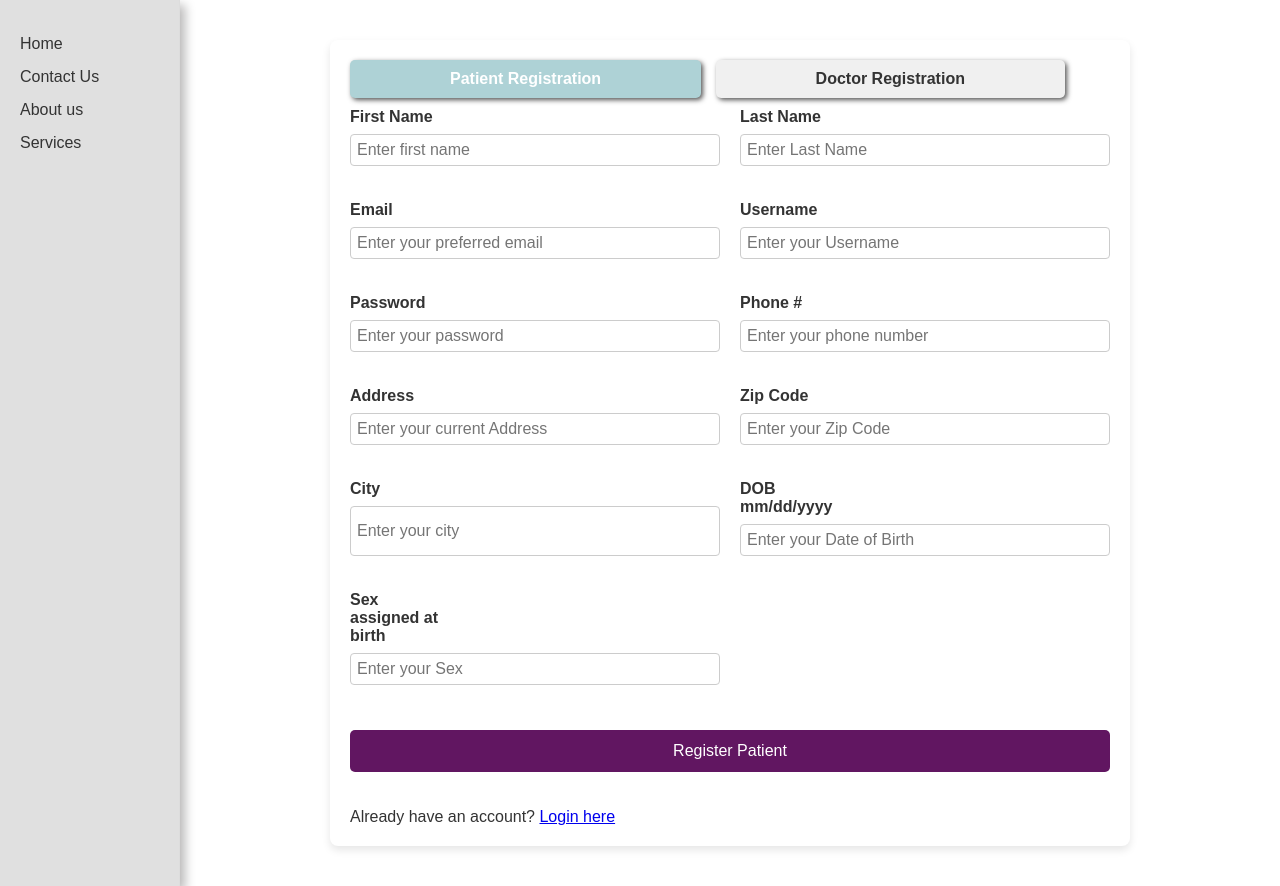
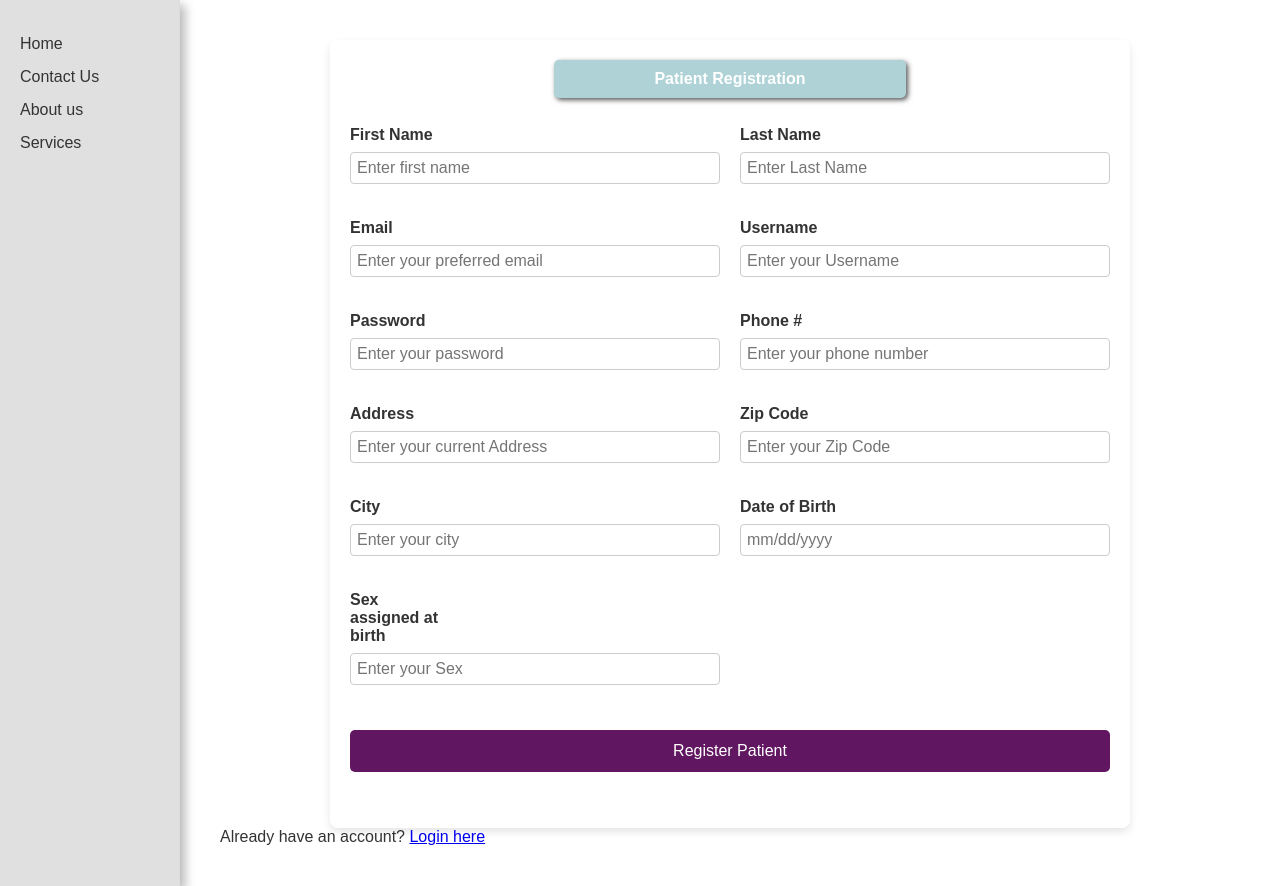
Before and after one commit to gfj2e/Patient_Management_Database, a Flask app: page /register in a window 1280 px wide. Shown: the part 75-961 px from the top of the page. Run offline with Flask 3, Linux system fonts and the light colour scheme.

Commit message:
Fixing Register tab
Changed the register tabs to patient

```diff
--- a/app/auth/templates/register.html
+++ b/app/auth/templates/register.html
@@ -37,7 +37,6 @@
 <!--added tabs-->
         <div class="tabs">
           <div class="tab active" onclick="openTab('patient')">Patient Registration</div>
-          <div class="tab" onclick="openTab('doctor')">Doctor Registration</div>
         </div>
 
         <!--Patient Registration Input-->
@@ -92,8 +91,8 @@
                 </div>
 
                 <div class="form-row">
-                    <label>DOB mm/dd/yyyy</label>
-                    <input class="register-box" type="text" name="DateOfBirth" placeholder="Enter your Date of Birth" required>
+                    <label>Date of Birth</label>
+                    <input class="register-box" type="text" name="DateOfBirth" placeholder="mm/dd/yyyy" required>
                 </div>
 
                 <div class="form-row">
@@ -107,52 +106,7 @@
             </form>
             <br><br>
 
-<!--doctor registration inputs-->
-        <form id="doctor" method="POST" action="{{ url_for('auth.register') }}">
-            <input type="hidden" name="role" value="doctor">
-        <div class="form-grid">
-            <div class="form-row">
-                <label>First Name</label>
-                <input type="text" name="first_name" required>
-            </div>
-            <div class="form-row">
-                <label>Last Name</label>
-                <input type="text" name="last_name" required>
-            </div>
-            <div class="form-row">
-                <label>Email</label>
-                <input type="email" name="email" required>
-            </div>
-            <div class="form-row">
-                <label>Username</label>
-                <input type="text" name="username" required>
-            </div>
-            <div class="form-row">
-                <label>Password</label>
-                <input type="password" name="password" required>
-            </div>
-            <div class="form-row">
-                <label>Specialty</label>
-                <input type="text" name="specialty" required>
-            </div>
-            <div class="form-row">
-                <label>Phone #</label>
-                <input type="text" name="phone_number" required>
-            </div>
-            <div class="form-row">
-                <label>Address</label>
-                <input type="text" name="address" required>
-            </div>
-            <div class="form-row">
-                <label>City</label>
-                <input type="text" name="city" required>
-            </div>
-            <div class="form-row">
-                <label>State</label>
-                <input type="text" name="state" required>
-            </div>
-            <button type="submit">Register Doctor</button>
-            </form>
+
          </div>
         </div>
 
--- a/static/styles.css
+++ b/static/styles.css
@@ -45,10 +45,19 @@ body {
   color: #fff;
 }
 
+/* Tabs container: center tabs horizontally */
+.tabs {
+  display: flex;
+  justify-content: center;
+  align-items: center;
+  gap: 12px;
+  flex-wrap: wrap;
+  margin-bottom: 18px;
+}
+
 .tab {
-  display: inline-block;
+  display: flex;
   padding: 10px 100px;
-  margin-right: 10px;
   margin-bottom: 10px;
   background-color: #f0f0f0;
   border-radius: 5px;
@@ -56,6 +65,8 @@ body {
   font-weight: bold;
   box-shadow: 2px 2px 5px rgb(84, 84, 84);
   transition: background-color 0.3s ease;
+
+  white-space: nowrap;
 }
 
 .tab:hover {
@@ -68,6 +79,13 @@ body {
 }
 .tab-content form { display: none; }
 .tab-content form.active { display: block; }
+
+@media (min-width: 601px) and (max-width: 900px) {
+
+  .tab {
+    padding: 10px 20px;
+  }
+}
 
 /*Container holding website content*/
 .container{
```
